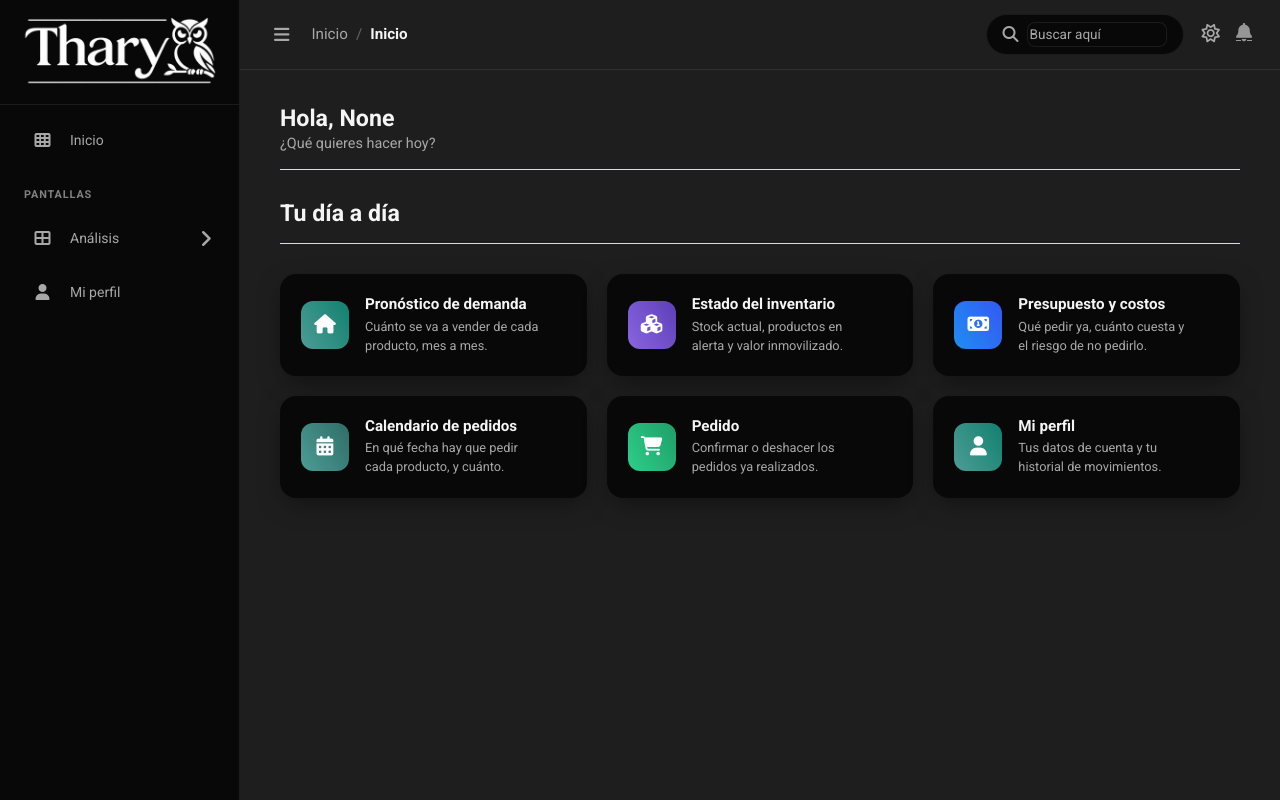
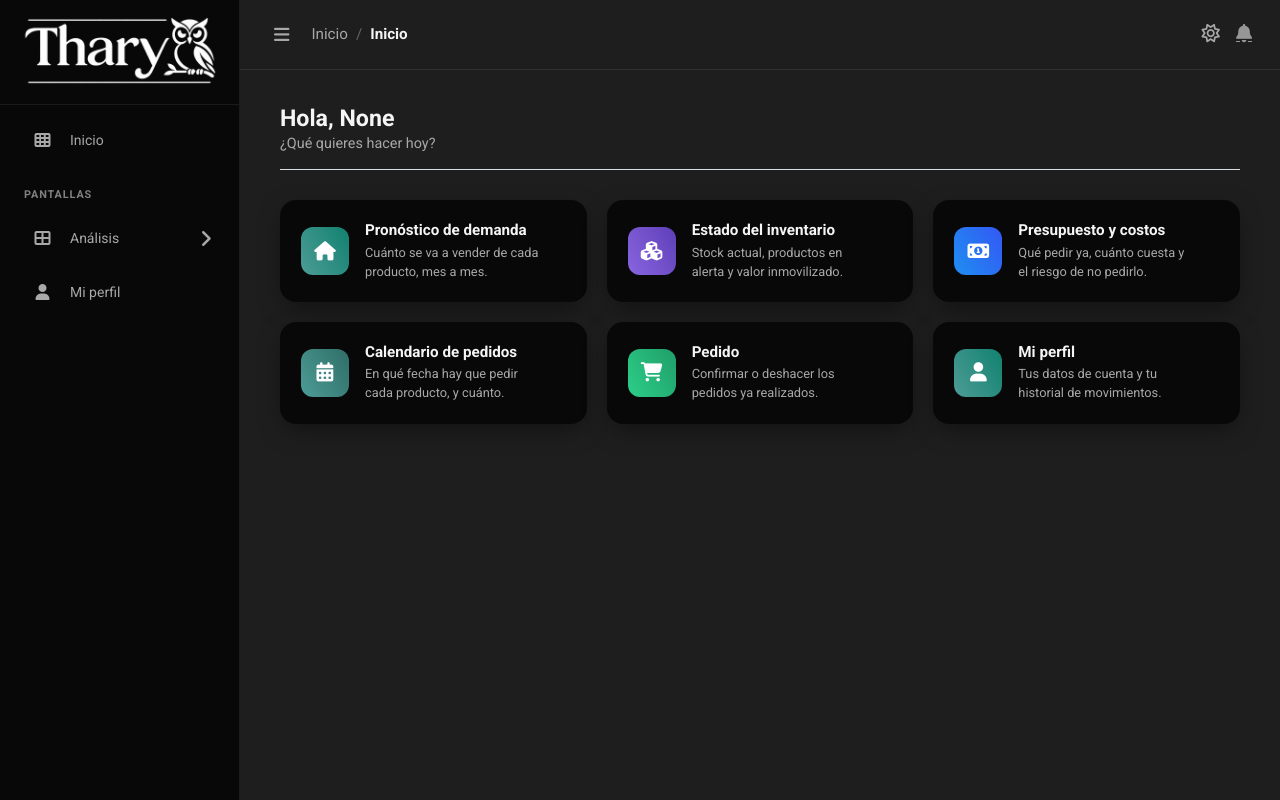
Before and after one commit to danna0723/Thary_Proyecto, a Flask app: template app/templates/inicio.html in a window 1280 px wide. Run offline with Flask 3, Linux system fonts and the light colour scheme; the template is opened without the code that fills it, so the values that code supplies are empty; parts of the project's set-up code (start-up, migrations or seed data) failed here and were passed over; some libraries are stand-ins or nearby versions; some web fonts are replaced.

Commit message:
cambios estilos

```diff
--- a/app/static/css/style.css
+++ b/app/static/css/style.css
@@ -133,19 +133,6 @@ a:hover { color: var(--md-primary-dark); }
    colapsado, y se verían los dos íconos superpuestos. */
 html:not([data-theme="light"]) .tema-claro { display: none !important; }
 [data-theme="light"] .tema-oscuro { display: none !important; }
-.sidebar-empresa {
-    margin-top: 10px;
-    font-size: .72rem;
-    font-weight: 600;
-    color: var(--md-text-muted);
-    opacity: .85;
-    text-transform: uppercase;
-    letter-spacing: .04em;
-    white-space: nowrap;
-    overflow: hidden;
-    text-overflow: ellipsis;
-}
-
 .sidebar-user {
     display: flex;
     align-items: center;
@@ -383,10 +370,11 @@ html:not([data-theme="light"]) .tema-claro { display: none !important; }
     white-space: nowrap;
 }
 
-/* Buscador (derecha del header). Selector con la misma especificidad
-   que ".header .header-block-buttons" de la plantilla base (que le
-   pone "margin: 0 auto" para centrarlo) — se neutraliza acá para que
-   quede pegado a la derecha, como en la referencia. */
+/* Derecha del header: nombre de la empresa + íconos. Selector con la
+   misma especificidad que ".header .header-block-buttons" de la
+   plantilla base (que le pone "margin: 0 auto" para centrarlo) — se
+   neutraliza acá para que quede pegado a la derecha, como en la
+   referencia. */
 .header .header-block-buttons {
     display: flex;
     align-items: center;
@@ -395,29 +383,18 @@ html:not([data-theme="light"]) .tema-claro { display: none !important; }
     margin-right: 0;
     text-align: left;
 }
-.header-search {
-    display: flex;
-    align-items: center;
-    gap: 8px;
-    background-color: var(--md-bg-alt);
-    border: 1px solid var(--md-border);
-    border-radius: 999px;
-    padding: 7px 16px;
-    color: var(--md-text-muted);
-}
-.header-search input {
-    background: transparent;
-    border: none;
-    color: var(--md-text);
+/* Nombre de la empresa (antes vivía en el sidebar). Se trunca con
+   "…" si es muy largo para no empujar los íconos fuera de la pantalla. */
+.header-empresa {
+    max-width: 260px;
     font-size: .85rem;
-    width: 140px;
-    outline: none;
-}
-.header-search input::placeholder {
-    color: var(--md-text-muted);
-}
-.header-search input:disabled {
-    cursor: not-allowed;
+    font-weight: 600;
+    color: var(--md-text-muted);
+    text-transform: uppercase;
+    letter-spacing: .04em;
+    white-space: nowrap;
+    overflow: hidden;
+    text-overflow: ellipsis;
 }
 
 /* Íconos del header (perfil, config, notificaciones) */
@@ -498,8 +475,9 @@ html:not([data-theme="light"]) .tema-claro { display: none !important; }
 }
 
 @media (max-width: 767.98px) {
-    .header-search {
-        display: none;
+    .header-empresa {
+        max-width: 110px;
+        font-size: .75rem;
     }
     /* En una pantalla angosta el celular ya "sabe" en qué sección está
        (se llegó ahí navegando el menú); mostrar solo la página actual
@@ -1498,6 +1476,12 @@ a.inicio-card.inicio-card-alerta {
     justify-content: space-between;
     gap: 10px;
 }
+/* La plantilla base le agrega un ::after (clearfix) a .card-title-block;
+   dentro de este flex se vuelve un elemento más y, con el gap, empuja
+   el botón "X" 10px hacia adentro — se quita para que llegue al borde. */
+.card-title-block-cerrable::after {
+    display: none;
+}
 .btn-cerrar-columnas {
     flex: 0 0 auto;
     background: transparent;
@@ -1505,7 +1489,7 @@ a.inicio-card.inicio-card-alerta {
     color: var(--md-text-muted);
     font-size: 1.05rem;
     padding: 4px 6px;
-    margin: -6px -8px 0 0;
+    margin: -8px -12px 0 0;
     line-height: 1;
     border-radius: .4rem;
     transition: color .15s ease, background-color .15s ease;
--- a/app/templates/base.html
+++ b/app/templates/base.html
@@ -49,10 +49,9 @@
                     </div>
                 </div>
                 <div class="header-block header-block-buttons">
-                    <div class="header-search">
-                        <i class="fa fa-search"></i>
-                        <input type="text" id="buscador-navbar" placeholder="Buscar aquí" autocomplete="off">
-                    </div>
+                    {% if nombre_empresa %}
+                    <div class="header-empresa" title="{{ nombre_empresa }}">{{ nombre_empresa }}</div>
+                    {% endif %}
                     <div class="header-icon-group">
                         <button class="header-icon" id="tema-toggle" title="Cambiar a modo claro" type="button">
                             <i class="fa fa-sun-o"></i>
@@ -95,9 +94,6 @@
                             <img src="{{ static_url('img/logo-icono-blanco.png') }}" alt="Thary" class="brand-logo-mini tema-oscuro">
                             <img src="{{ static_url('img/logo-icono.png') }}" alt="Thary" class="brand-logo-mini tema-claro">
                         </a>
-                        {% if nombre_empresa %}
-                        <div class="sidebar-empresa nav-text" title="{{ nombre_empresa }}">{{ nombre_empresa }}</div>
-                        {% endif %}
                     </div>
 
                     {% if session.get('nombre') %}
@@ -353,23 +349,6 @@
                 });
             }
 
-            // El buscador del navbar filtra la tabla de productos de la
-            // página actual (si tiene una) reutilizando el buscador de
-            // DataTables que ya se inicializó arriba — así no hay que
-            // mantener dos mecanismos de búsqueda distintos.
-            var buscadorNavbar = document.getElementById("buscador-navbar");
-            if (buscadorNavbar && window.jQuery) {
-                var primeraTabla = jQuery(".tabla-buscable").first();
-                if (primeraTabla.length && jQuery.fn.DataTable.isDataTable(primeraTabla)) {
-                    buscadorNavbar.addEventListener("input", function () {
-                        primeraTabla.DataTable().search(buscadorNavbar.value).draw();
-                    });
-                } else {
-                    buscadorNavbar.disabled = true;
-                    buscadorNavbar.placeholder = "Sin tabla en esta página";
-                }
-            }
-
             // Toggle enteros/decimales para columnas de cantidades (no
             // tiene sentido pedir/tener 12,5 tabletas) — genérico, sirve
             // para cualquier tabla que tenga el control
--- a/app/templates/inicio.html
+++ b/app/templates/inicio.html
@@ -8,9 +8,6 @@
 {% block contenido %}
 {% set es_admin = session.get('rol') == 'admin' %}
 
-<div class="title-block">
-    <h2 class="title">Tu día a día</h2>
-</div>
 <div class="inicio-grid">
     <a href="{{ url_for('main.dashboard') }}" class="inicio-card">
         <div class="inicio-card-icono inicio-icono-dashboard"><i class="fa fa-home"></i></div>
```
